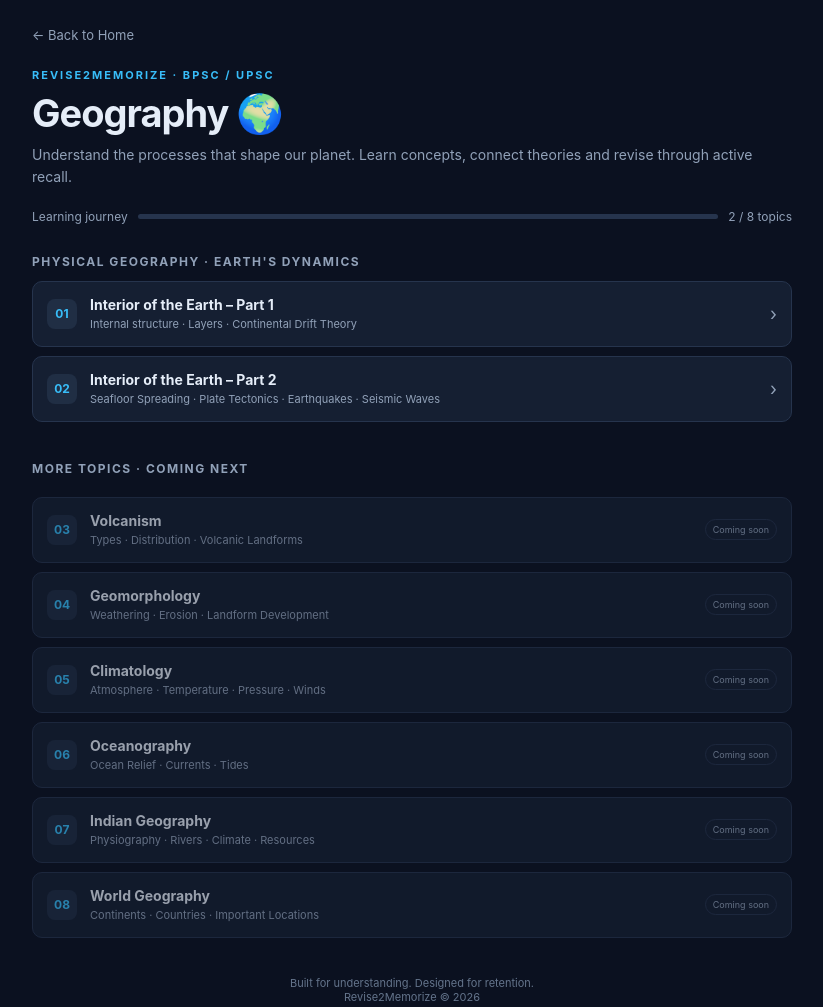
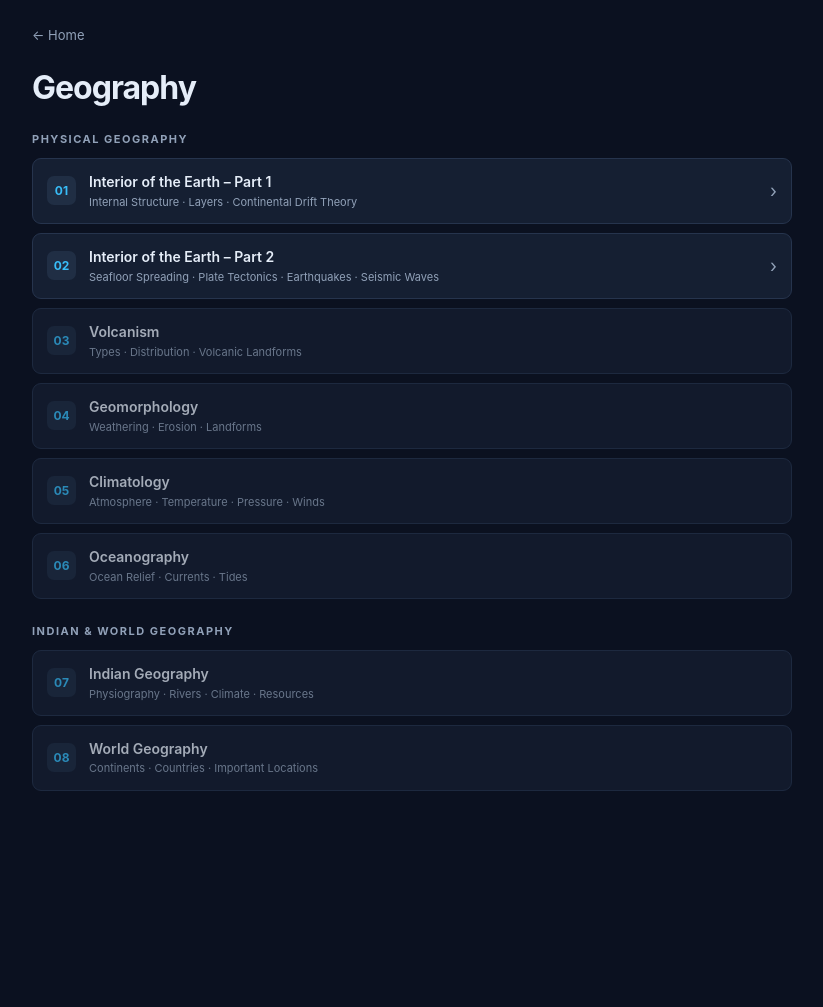
Before and after one commit to bbd-pm/BPSC, a plain HTML site: page geography/index.html in a window 1280 px wide. Shown: the whole page, without its empty margins (228-1051 px from the left). After the commit the page ends 831 px from the top, so only its background shows below. Drawn offline with Linux system fonts and the light colour scheme.

Commit message:
Update index.html

```diff
--- a/geography/index.html
+++ b/geography/index.html
@@ -13,7 +13,6 @@
     --text: #e5edf8;
     --muted: #91a1b8;
     --accent: #38bdf8;
-    --accent-soft: rgba(56,189,248,0.12);
 }
 
 * {
@@ -22,10 +21,10 @@
 
 body {
     margin: 0;
-    padding: 24px 16px 50px;
+    padding: 24px 16px 40px;
     background: var(--bg);
     color: var(--text);
-    font-family: Inter, system-ui, -apple-system, sans-serif;
+    font-family: Inter, system-ui, sans-serif;
 }
 
 .container {
@@ -41,65 +40,19 @@ body {
     margin-bottom: 25px;
 }
 
-.back:hover {
-    color: var(--accent);
-}
-
-.header {
-    margin-bottom: 28px;
-}
-
-.eyebrow {
-    color: var(--accent);
-    font-size: 11px;
-    font-weight: 700;
-    letter-spacing: 2px;
-    text-transform: uppercase;
-}
-
 h1 {
-    font-size: clamp(28px, 6vw, 38px);
-    margin: 8px 0;
+    font-size: 32px;
+    margin: 0 0 25px;
     letter-spacing: -1px;
 }
 
-.subtitle {
-    color: var(--muted);
-    font-size: 14px;
-    line-height: 1.6;
-    margin: 0;
-}
-
-.progress {
-    display: flex;
-    align-items: center;
-    gap: 10px;
-    margin-top: 20px;
-    color: var(--muted);
-    font-size: 12px;
-}
-
-.progress-bar {
-    flex: 1;
-    height: 5px;
-    background: #26344d;
-    border-radius: 10px;
-    overflow: hidden;
-}
-
-.progress-fill {
-    width: 0%;
-    height: 100%;
-    background: var(--accent);
-}
-
 .section-title {
-    font-size: 12px;
+    font-size: 11px;
     color: var(--muted);
     text-transform: uppercase;
     letter-spacing: 1.5px;
     font-weight: 700;
-    margin: 30px 0 12px;
+    margin: 25px 0 12px;
 }
 
 .topic-list {
@@ -115,24 +68,24 @@ h1 {
     padding: 13px 14px;
     background: var(--card);
     border: 1px solid var(--border);
-    border-radius: 10px;
+    border-radius: 9px;
     text-decoration: none;
     color: var(--text);
     transition: 0.2s ease;
 }
 
-.topic:hover {
+.topic[href]:hover {
     border-color: var(--accent);
-    background: var(--accent-soft);
+    background: #192b40;
     transform: translateX(3px);
 }
 
 .number {
-    min-width: 30px;
-    height: 30px;
+    min-width: 29px;
+    height: 29px;
     display: grid;
     place-items: center;
-    border-radius: 8px;
+    border-radius: 7px;
     background: #202e44;
     color: var(--accent);
     font-size: 12px;
@@ -146,7 +99,7 @@ h1 {
 
 .topic-name {
     font-size: 14px;
-    font-weight: 650;
+    font-weight: 600;
     line-height: 1.4;
 }
 
@@ -163,35 +116,12 @@ h1 {
 }
 
 .upcoming {
-    opacity: 0.65;
-    cursor: default;
-}
-
-.upcoming:hover {
-    border-color: var(--border);
-    background: var(--card);
-    transform: none;
-}
-
-.tag {
-    font-size: 9px;
-    color: var(--muted);
-    border: 1px solid var(--border);
-    padding: 4px 7px;
-    border-radius: 20px;
-    white-space: nowrap;
-}
-
-.footer {
-    text-align: center;
-    margin-top: 38px;
-    color: #64748b;
-    font-size: 11px;
+    opacity: 0.7;
 }
 
 @media(max-width: 480px) {
     body {
-        padding: 18px 13px 40px;
+        padding: 18px 13px 35px;
     }
 
     .topic {
@@ -202,10 +132,6 @@ h1 {
     .topic-name {
         font-size: 13px;
     }
-
-    .topic-desc {
-        font-size: 10px;
-    }
 }
 </style>
 </head>
@@ -213,26 +139,11 @@ h1 {
 <body>
 <div class="container">
 
-    <a class="back" href="../index.html">← Back to Home</a>
+    <a class="back" href="../index.html">← Home</a>
 
-    <header class="header">
-        <div class="eyebrow">Revise2Memorize · BPSC / UPSC</div>
-        <h1>Geography 🌍</h1>
-        <p class="subtitle">
-            Understand the processes that shape our planet.
-            Learn concepts, connect theories and revise through active recall.
-        </p>
+    <h1>Geography</h1>
 
-        <div class="progress">
-            <span>Learning journey</span>
-            <div class="progress-bar">
-                <div class="progress-fill"></div>
-            </div>
-            <span>2 / 8 topics</span>
-        </div>
-    </header>
-
-    <div class="section-title">Physical Geography · Earth's Dynamics</div>
+    <div class="section-title">Physical Geography</div>
 
     <div class="topic-list">
 
@@ -240,7 +151,7 @@ h1 {
             <div class="number">01</div>
             <div class="topic-content">
                 <div class="topic-name">Interior of the Earth – Part 1</div>
-                <div class="topic-desc">Internal structure · Layers · Continental Drift Theory</div>
+                <div class="topic-desc">Internal Structure · Layers · Continental Drift Theory</div>
             </div>
             <span class="arrow">›</span>
         </a>
@@ -254,24 +165,20 @@ h1 {
             <span class="arrow">›</span>
         </a>
 
-        <div class="section-title">More Topics · Coming Next</div>
-
         <div class="topic upcoming">
             <div class="number">03</div>
             <div class="topic-content">
                 <div class="topic-name">Volcanism</div>
                 <div class="topic-desc">Types · Distribution · Volcanic Landforms</div>
             </div>
-            <span class="tag">Coming soon</span>
         </div>
 
         <div class="topic upcoming">
             <div class="number">04</div>
             <div class="topic-content">
                 <div class="topic-name">Geomorphology</div>
-                <div class="topic-desc">Weathering · Erosion · Landform Development</div>
+                <div class="topic-desc">Weathering · Erosion · Landforms</div>
             </div>
-            <span class="tag">Coming soon</span>
         </div>
 
         <div class="topic upcoming">
@@ -280,7 +187,6 @@ h1 {
                 <div class="topic-name">Climatology</div>
                 <div class="topic-desc">Atmosphere · Temperature · Pressure · Winds</div>
             </div>
-            <span class="tag">Coming soon</span>
         </div>
 
         <div class="topic upcoming">
@@ -289,8 +195,13 @@ h1 {
                 <div class="topic-name">Oceanography</div>
                 <div class="topic-desc">Ocean Relief · Currents · Tides</div>
             </div>
-            <span class="tag">Coming soon</span>
         </div>
+
+    </div>
+
+    <div class="section-title">Indian & World Geography</div>
+
+    <div class="topic-list">
 
         <div class="topic upcoming">
             <div class="number">07</div>
@@ -298,7 +209,6 @@ h1 {
                 <div class="topic-name">Indian Geography</div>
                 <div class="topic-desc">Physiography · Rivers · Climate · Resources</div>
             </div>
-            <span class="tag">Coming soon</span>
         </div>
 
         <div class="topic upcoming">
@@ -307,14 +217,8 @@ h1 {
                 <div class="topic-name">World Geography</div>
                 <div class="topic-desc">Continents · Countries · Important Locations</div>
             </div>
-            <span class="tag">Coming soon</span>
         </div>
 
-    </div>
-
-    <div class="footer">
-        Built for understanding. Designed for retention.
-        <br>Revise2Memorize © 2026
     </div>
 
 </div>
```
